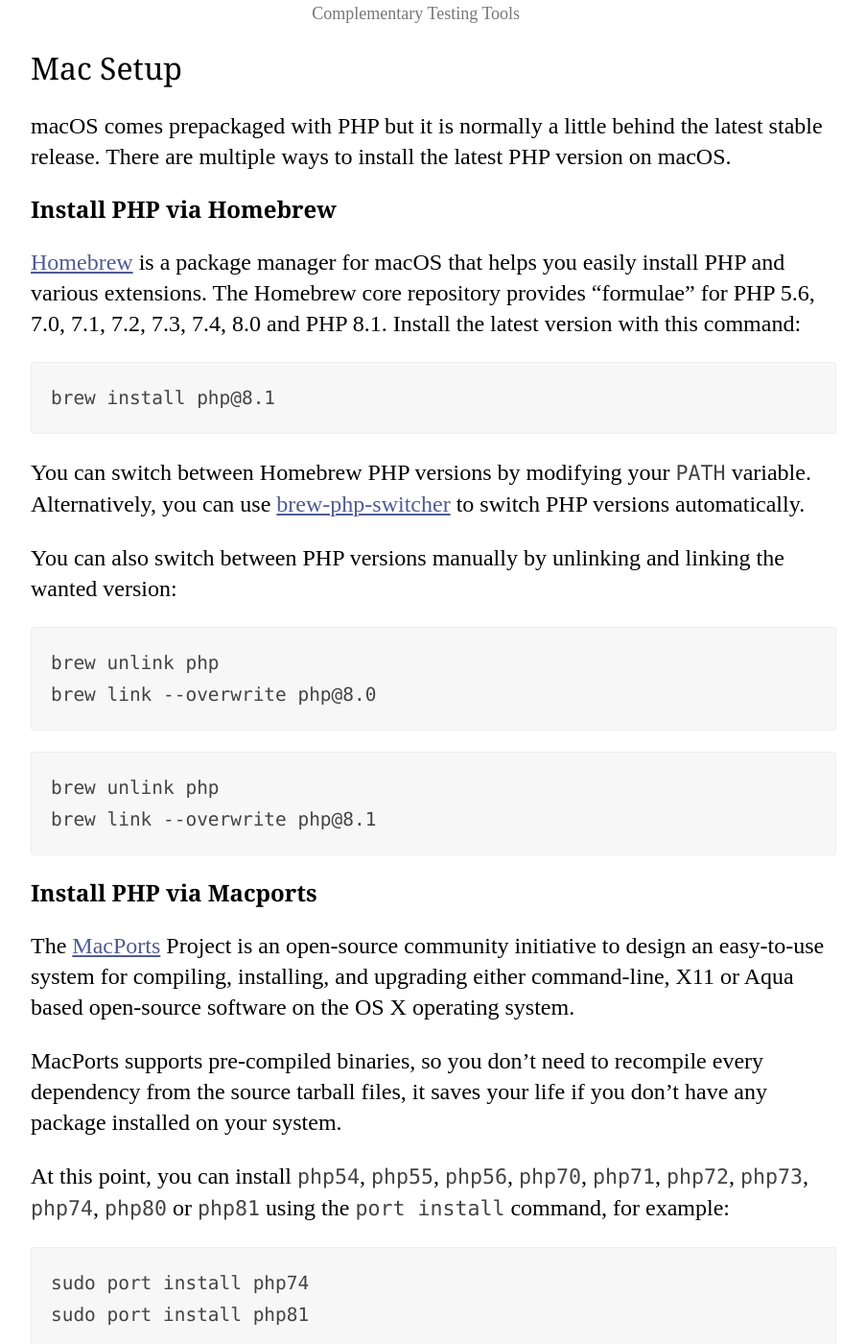
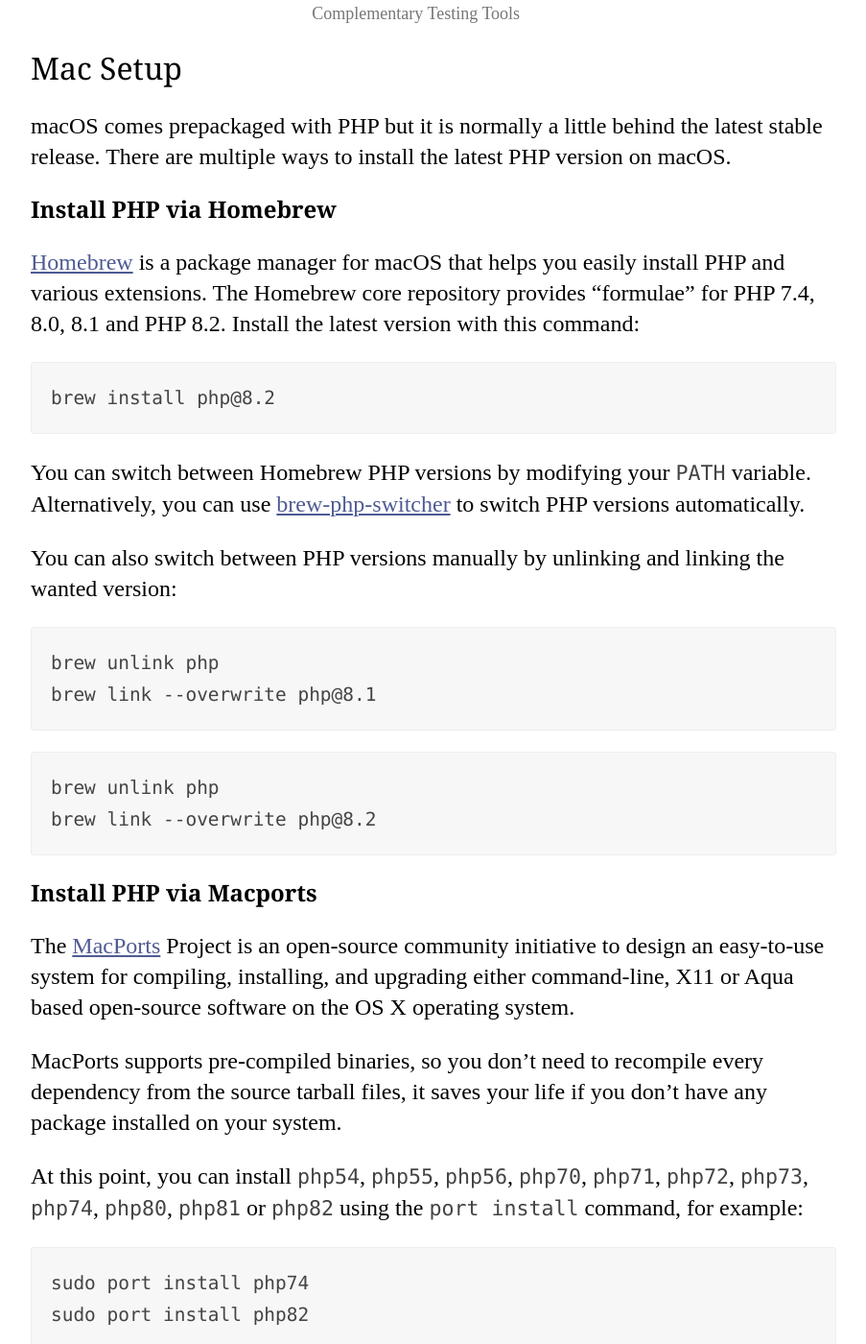
Before and after one commit to codeguy/php-the-right-way, a Jekyll site: the page built from _posts/01-04-01-Mac-Setup.md, in a window 1280 px wide and 1400 px high, scrolled down 1176 px. Shown: the whole window at 96% size, without its empty margins (188-1091 px from the left). Built offline with Jekyll 4.4.1, drawn with Linux system fonts in a browser that asks for light colours; our own code applies the rules of GitHub Pages for plain Markdown files; some of the changed text lies outside the part shown.

Commit message:
docs: replace current stable version of php 8.1 = 8.1

````diff
--- a/_posts/01-04-01-Mac-Setup.md
+++ b/_posts/01-04-01-Mac-Setup.md
@@ -9,10 +9,10 @@ macOS comes prepackaged with PHP but it is normally a little behind the latest s
 
 ### Install PHP via Homebrew
 
-[Homebrew] is a package manager for macOS that helps you easily install PHP and various extensions. The Homebrew core repository provides "formulae" for PHP 5.6, 7.0, 7.1, 7.2, 7.3, 7.4, 8.0 and PHP 8.1. Install the latest version with this command:
+[Homebrew] is a package manager for macOS that helps you easily install PHP and various extensions. The Homebrew core repository provides "formulae" for PHP 7.4, 8.0, 8.1 and PHP 8.2. Install the latest version with this command:
 
 ```
-brew install php@8.1
+brew install php@8.2
 ```
 
 You can switch between Homebrew PHP versions by modifying your `PATH` variable. Alternatively, you can use [brew-php-switcher][brew-php-switcher] to switch PHP versions automatically.
@@ -21,12 +21,12 @@ You can also switch between PHP versions manually by unlinking and linking the w
 
 ```
 brew unlink php
-brew link --overwrite php@8.0
+brew link --overwrite php@8.1
 ```
 
 ```
 brew unlink php
-brew link --overwrite php@8.1
+brew link --overwrite php@8.2
 ```
 
 ### Install PHP via Macports
@@ -40,14 +40,14 @@ MacPorts supports pre-compiled binaries, so you don't need to recompile every
 dependency from the source tarball files, it saves your life if you don't
 have any package installed on your system.
 
-At this point, you can install `php54`, `php55`, `php56`, `php70`, `php71`, `php72`, `php73`, `php74`, `php80` or `php81` using the `port install` command, for example:
+At this point, you can install `php54`, `php55`, `php56`, `php70`, `php71`, `php72`, `php73`, `php74`, `php80`, `php81`  or `php82` using the `port install` command, for example:
 
     sudo port install php74
-    sudo port install php81
+    sudo port install php82
 
 And you can run `select` command to switch your active PHP:
 
-    sudo port select --set php php81
+    sudo port select --set php php82
 
 ### Install PHP via phpbrew
 
````
Also changed, not shown: _posts/01-02-01-Use-the-Current-Stable-Version.md (+6 -6 lines).
